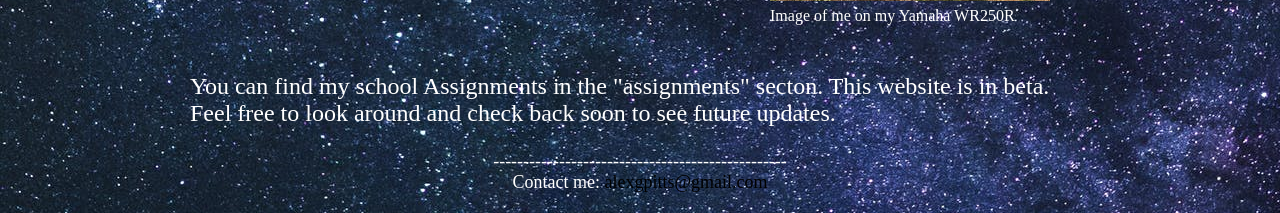
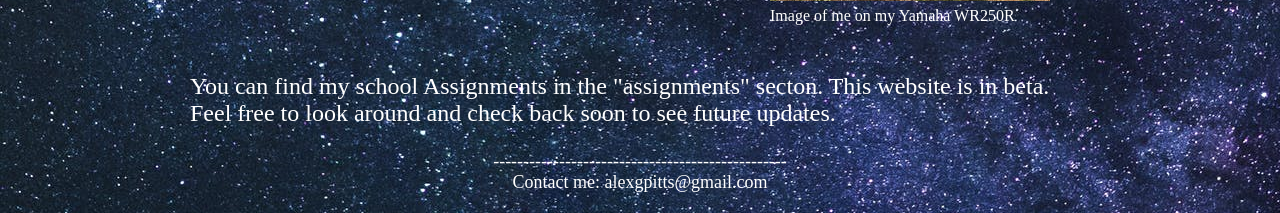
Before and after one commit to alexgpitts/AlexPitts.github.io, a PHP site: page /index.html in a window 1280 px wide. Shown: the part 611-824 px from the top of the page. Run offline with PHP 8.4, Linux system fonts and the light colour scheme.

Commit message:
Update main.css

```diff
--- a/CSS/main.css
+++ b/CSS/main.css
@@ -69,7 +69,7 @@ figcaption{
  }
  a{
      text-decoration: none;
-     color: black;
+     color: rgb(255, 255, 255);
  }
 
  a:hover{
```
